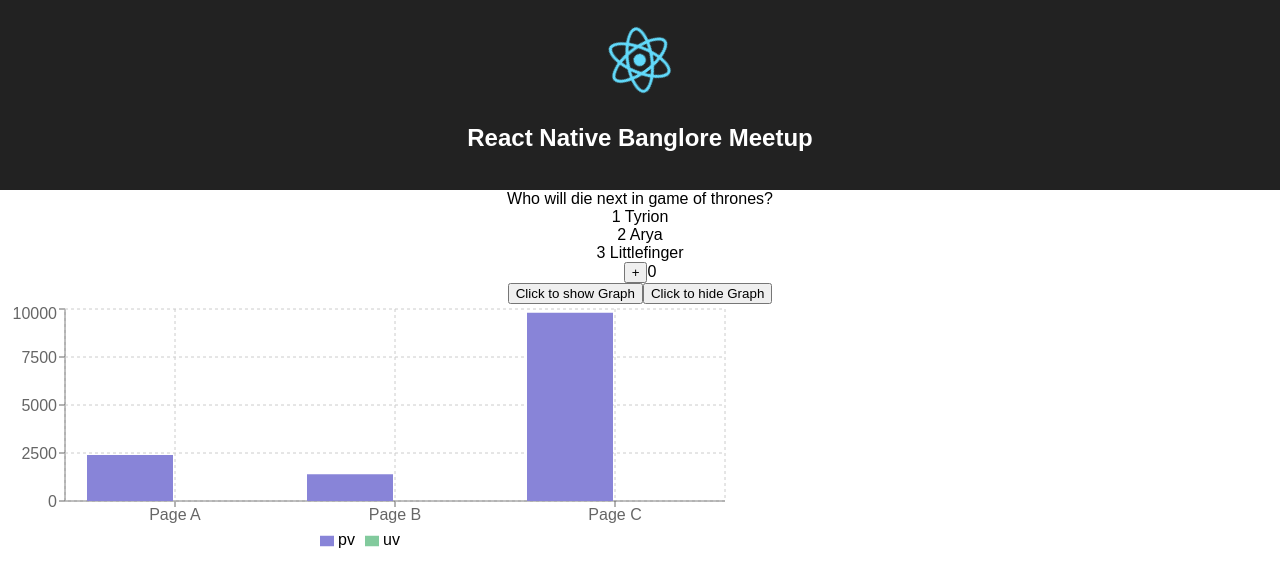
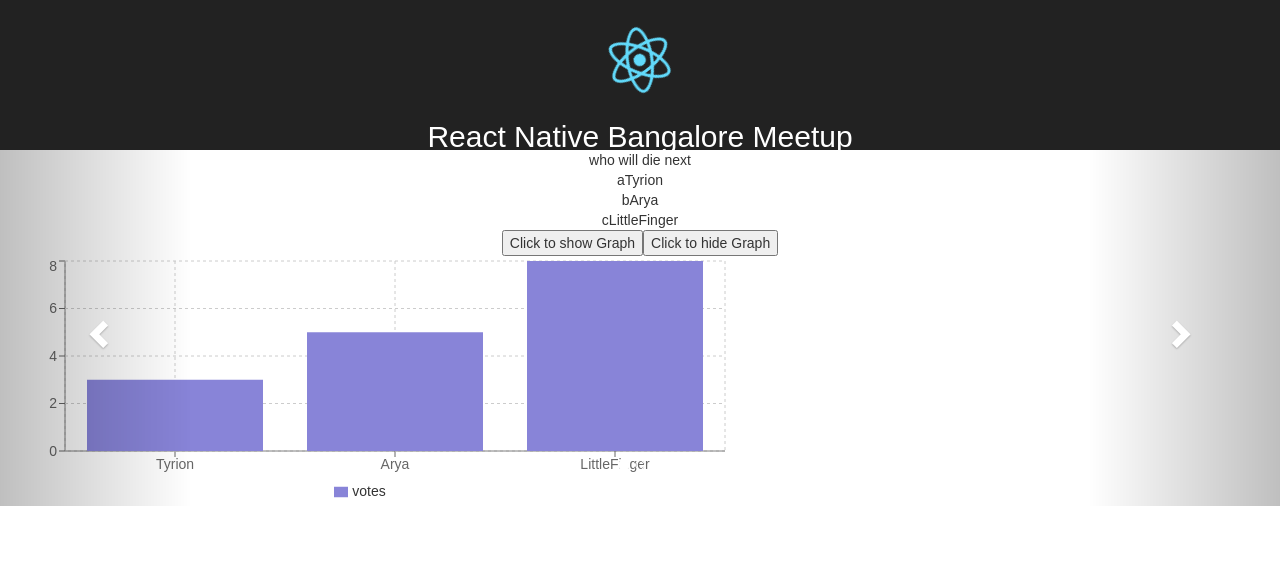
Before and after one commit to akshay2604/poll-web-app, a React (Create React App) app: page / in a window 1280 px wide. Both pictures are taken after a click on the button "Click to show Graph". Shown: the top 586 px of the page. Built offline with nearby package versions, Linux system fonts and the light colour scheme.

Commit message:
added react bootstrap and carousel

```diff
--- a/package.json
+++ b/package.json
@@ -4,6 +4,7 @@
   "private": true,
   "dependencies": {
     "react": "^15.6.1",
+    "react-bootstrap": "^0.31.2",
     "react-dom": "^15.6.1",
     "react-scripts": "1.0.10",
     "recharts": "^1.0.0-alpha.2"
--- a/public/index.html
+++ b/public/index.html
@@ -1,6 +1,7 @@
 <!doctype html>
 <html lang="en">
-  <head>
+
+<head>
     <meta charset="utf-8">
     <meta name="viewport" content="width=device-width, initial-scale=1, shrink-to-fit=no">
     <meta name="theme-color" content="#000000">
@@ -10,6 +11,8 @@
     -->
     <link rel="manifest" href="%PUBLIC_URL%/manifest.json">
     <link rel="shortcut icon" href="%PUBLIC_URL%/favicon.ico">
+    <link rel="stylesheet" href="https://maxcdn.bootstrapcdn.com/bootstrap/latest/css/bootstrap.min.css">
+
     <!--
       Notice the use of %PUBLIC_URL% in the tags above.
       It will be replaced with the URL of the `public` folder during the build.
@@ -20,8 +23,9 @@
       Learn how to configure a non-root public URL by running `npm run build`.
     -->
     <title>React App</title>
-  </head>
-  <body>
+</head>
+
+<body>
     <noscript>
       You need to enable JavaScript to run this app.
     </noscript>
@@ -36,5 +40,6 @@
       To begin the development, run `npm start` or `yarn start`.
       To create a production bundle, use `npm run build` or `yarn build`.
     -->
-  </body>
+</body>
+
 </html>
--- a/src/App.js
+++ b/src/App.js
@@ -2,51 +2,118 @@ import React, { Component } from 'react';
 import logo from './logo.svg';
 import './App.css';
 import { BarChart,Bar, CartesianGrid, Tooltip, XAxis, YAxis, Legend} from 'recharts';
-
+import { Carousel } from 'react-bootstrap';
 // import Question from './questions';
 class App extends Component {
   constructor(props) {
     super(props);
     this.state = {
-      questionList: [
-        {
-          questionText: 'Who will die next in game of thrones?',
-          choices: ['Tyrion','Arya','Littlefinger']
+      questions : {
+        'who will die next': {
+          'a': {
+            'name': 'Tyrion',
+            'votes': 3
           },
-        {
-          questionText: 'Who will live next in game of thrones?',
-          choices: ['Tillu','Millu','Killu']
+          'b': {
+            'name': 'Arya',
+            'votes': 5
           },
-        {
-          questionText: 'Who will kill next in game of thrones?',
-          choices: ['Talla','Malla','Kalla']
+          'c': {
+            'name': 'LittleFinger',
+            'votes': 8
+          },
+        },
+        'who will marry next': {
+          'a': {
+            'name': 'Tyrion',
+            'votes': 4
+          },
+          'b': {
+            'name': 'Arya',
+            'votes': 7
+          },
+          'c': {
+            'name': 'LittleFinger',
+            'votes': 50
           }
+        },
+        'who will kill next': {
+          'a': {
+            'name': 'Tyrion',
+            'votes': 3
+          },
+          'b': {
+            'name': 'Arya',
+            'votes': 9
+          },
+          'c': {
+            'name': 'LittleFinger',
+            'votes': 21
+          },
+        }
+      },
+      isGraphVisible: false,
+      activeVotes : [
+        {name: 'Page A',votes: 2400},
+        {name: 'Page B',votes: 2210},
+        {name: 'Page C',votes: 2290},
       ],
-      selectedIndex: 0,
-      isGraphVisible: false,
-      data : [
-        {name: 'Page A', pv: 2400, amt: 2400},
-        {name: 'Page B', pv: 1398, amt: 2210},
-        {name: 'Page C', pv: 9800, amt: 2290},
-      ]
+      index: 0,
+      direction: null
     }
   }
+    handleSelect(selectedIndex, e) {
+      this.setState({
+        index: selectedIndex,
+        direction: e.direction,
+        isGraphVisible: false
+      });
+    }
+    handleGraphClick(val, question) {
+      const { questions } = this.state;
+      let activeVotes = [];
+      var obj;
+      this.setState({isGraphVisible: val});
+      Object.keys(questions[question]).forEach((choice, index) => {
+        obj = {
+          name: questions[question][choice].name,
+          votes: questions[question][choice].votes
+        }
+        console.log(obj);
+        activeVotes.push(obj)
+      })
+      console.log(activeVotes);
+      this.setState({
+        activeVotes:activeVotes
+      })
+    }
   render() {
+    const { questions } = this.state
     return (
       <Container>
-        <Header>React Native Banglore Meetup</Header>
+        <Header>React Native Bangalore Meetup</Header>
+        <Carousel activeIndex={this.state.index} direction={this.state.direction} onSelect={this.handleSelect.bind(this)}>
+          {
+            Object.keys(questions).map((question, index) => (
+              <Carousel.Item>
                 <Question>
-          <QuestionText>{this.state.questionList[this.state.selectedIndex].questionText}</QuestionText>
+                  <QuestionText>{question}</QuestionText>
                   {
-            this.state.questionList[this.state.selectedIndex].choices.map((choice, index) =>
-              <Choice>{index+1} {choice}</Choice>
+                    Object.keys(questions[question]).map((choice, index) =>
+                      <Choice>
+                        <span>{choice}</span>
+                        <span>{questions[question][choice].name}</span>
+                      </Choice>
                     )
                   }
                 </Question>
-        <Counter increment={() => this.setState({selectedIndex: this.state.selectedIndex + 1, isGraphVisible: false})}>{this.state.selectedIndex}</Counter>
-        <Graph active={(val) => this.setState({isGraphVisible: val})}>
-          {this.state.isGraphVisible && <ShowGraph data={this.state.data}/>}
+                    <Graph active={(val) => this.handleGraphClick(val, question)}>
+                       {this.state.isGraphVisible && <ShowGraph data={this.state.activeVotes}/>}
                     </Graph>
+              </Carousel.Item>
+            ))
+          }
+        </Carousel>
       </Container>
     );
   }
@@ -64,6 +131,7 @@ const Header = (props) => {
     </div>
   )
 }
+
 const Question = (props) => {
   return(
     <div>{props.children}</div>
@@ -79,6 +147,7 @@ const Choice = (props) => {
       <div>{props.children}</div>
     )
 }
+
 const Counter = (props) => {
   return(
     <div>
@@ -107,11 +176,56 @@ const ShowGraph = (props) => {
         <CartesianGrid strokeDasharray="3 3" />
         <Tooltip />
         <Legend />
-        <Bar dataKey="pv" fill="#8884d8" />
-        <Bar dataKey="uv" fill="#82ca9d" />
+        <Bar dataKey="votes" fill="#8884d8" />
       </BarChart>
     </div>
   )
 }
+class ControlledCarousel extends Component {
+  constructor(props) {
+    super(props);
+    this.state =  {
+      index: 0,
+      direction: null
+    };
+  }
+
+  handleSelect(selectedIndex, e) {
+    alert('selected=' + selectedIndex + ', direction=' + e.direction);
+    this.setState({
+      index: selectedIndex,
+      direction: e.direction
+    });
+  }
+
+  render() {
+    return (
+      <Carousel activeIndex={this.state.index} direction={this.state.direction} onSelect={(selectedIndex, e) => this.handleSelect(selectedIndex, e)}>
+        <Carousel.Item>
+
+          <div>here the question will go</div>
+          <Carousel.Caption>
+            <h3>First slide label</h3>
+            <p>Nulla vitae elit libero, a pharetra augue mollis interdum.</p>
+          </Carousel.Caption>
+        </Carousel.Item>
+        <Carousel.Item>
+          <div>here the question will go</div>
+          <Carousel.Caption>
+            <h3>Second slide label</h3>
+            <p>Lorem ipsum dolor sit amet, consectetur adipiscing elit.</p>
+          </Carousel.Caption>
+        </Carousel.Item>
+        <Carousel.Item>
+          <div>here the question will go</div>
+          <Carousel.Caption>
+            <h3>Third slide label</h3>
+            <p>Praesent commodo cursus magna, vel scelerisque nisl consectetur.</p>
+          </Carousel.Caption>
+        </Carousel.Item>
+      </Carousel>
+    );
+  }
+};
 
 export default App;
```
Lines whose indentation alone changed are shown as unchanged.
